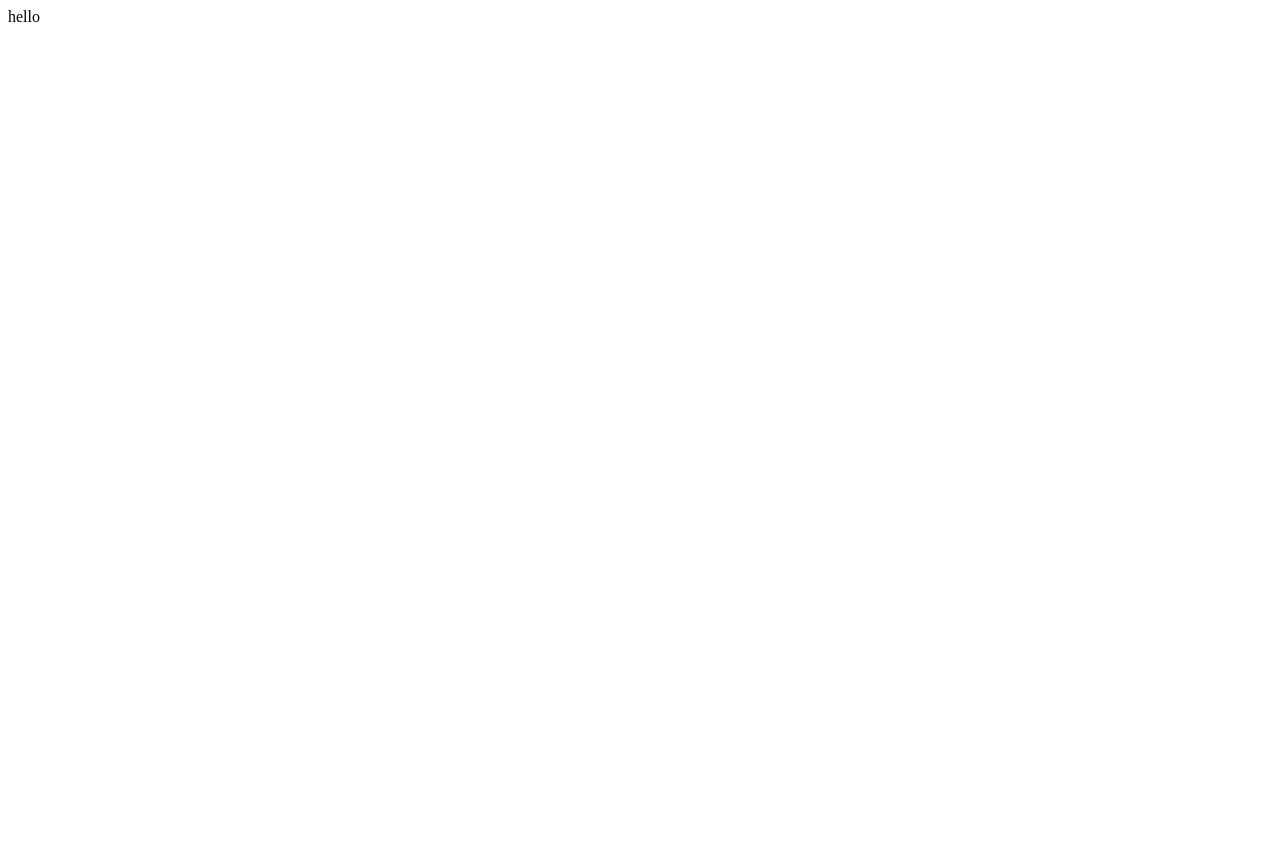
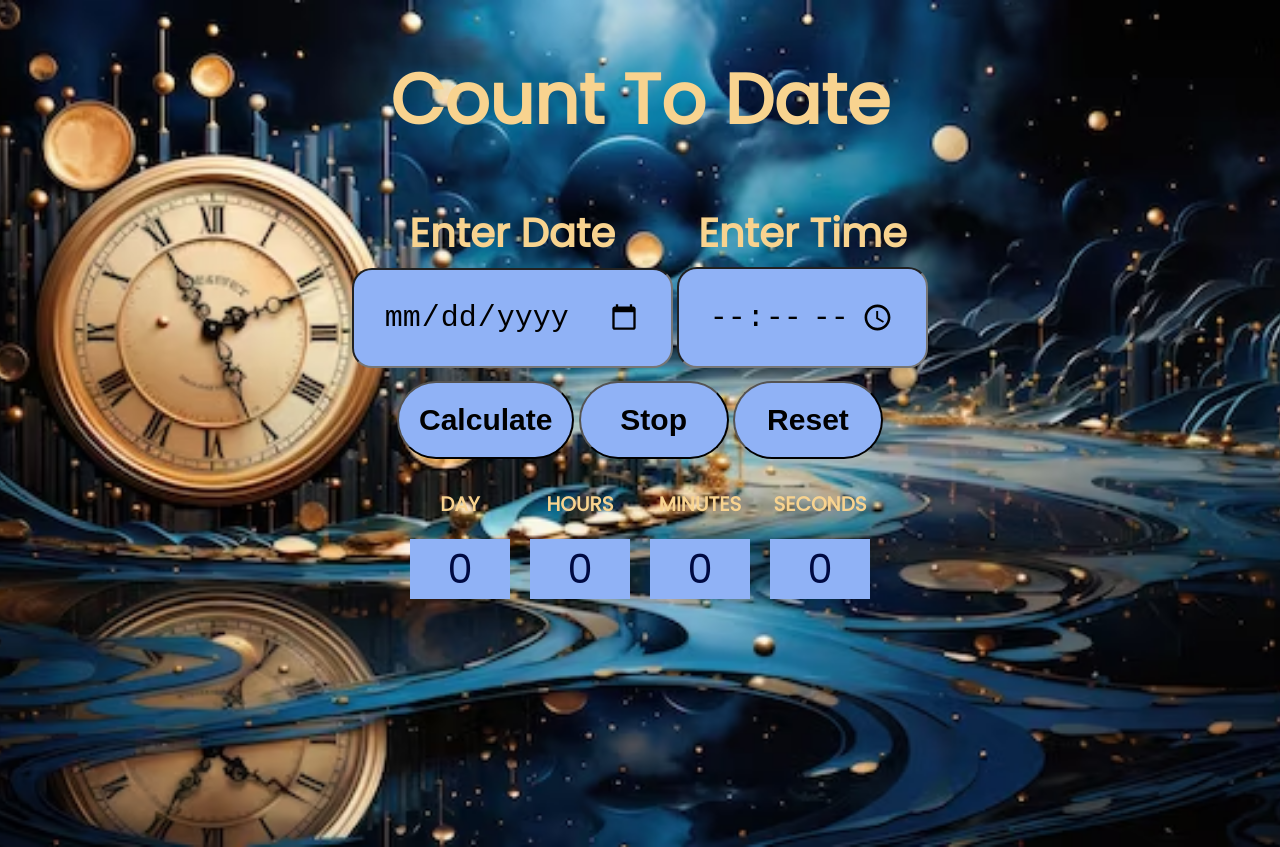
Before and after one commit to DivyaMaryFrancis/Counttodate, a plain HTML site: page index.html in a window 1280 px wide. Before the commit the page ends 800 px from the top, so only its background shows below. Drawn offline with Linux system fonts and the light colour scheme.

Commit message:
code for count to date

```diff
--- /dev/null
+++ b/app.js
@@ -0,0 +1,50 @@
+window.onload = () => {
+    document.querySelector('#calculate').onclick = calculate;
+    document.querySelector('#reset').onclick = reset;
+}
+
+function calculate () {
+    const date = document.querySelector("#date").value;
+    const time = document.querySelector("#time").value;
+
+    const stop = document.querySelector('#stop');
+
+    const endTime = new Date(date + " " + time);
+
+    const interval = setInterval(() => calculateTime(endTime), 1000);
+
+    stop.addEventListener('click', () => {
+        clearInterval(interval);
+    })
+}
+
+function calculateTime(endTime) {
+    const currentTime = new Date();
+
+    const days = document.querySelector('#countdown-days');
+    const hours = document.querySelector('#countdown-hours');
+    const minutes = document.querySelector('#countdown-minutes');
+    const seconds = document.querySelector('#countdown-seconds');
+
+    if (endTime > currentTime) {
+        const timeLeft = (endTime - currentTime) / 1000;
+
+        console.log(timeLeft);
+        days.innerText = Math.floor(timeLeft / (24 * 60 * 60));
+        hours.innerText = Math.floor((timeLeft / (60 * 60)) % 24);
+        minutes.innerText = Math.floor((timeLeft / 60) % 60);
+        seconds.innerText = Math.floor(timeLeft % 60);
+    } else {
+        days.innerText = 0
+        hours.innerText = 0
+        minutes.innerText = 0
+        seconds.innerText = 0
+    }
+}
+
+function reset() {
+    document.querySelector('#countdown-days').innerText = 0;
+    document.querySelector('#countdown-hours').innerText = 0;
+    document.querySelector('#countdown-minutes').innerText = 0;
+    document.querySelector('#countdown-seconds').innerText = 0;
+}
--- a/index.html
+++ b/index.html
@@ -1 +1,48 @@
-<div>hello</div>
+<!DOCTYPE html>
+<html>
+    <head>
+        <title>Count to Date</title>
+        <link rel="stylesheet" href="style.css">
+        <script src="app.js"></script>
+    </head>
+    <body>
+        <h1>Count To Date</h1>
+        <table>
+            <thead>
+                <tr>
+                    <th>Enter Date</th>
+                    <th>Enter Time</th>
+                </tr>
+            </thead>
+            <tbody>
+                <tr>
+                    <td><input type="date" id="date" ></td>
+                    <td><input type="time" id="time" ></td>
+                </tr>
+            </tbody>
+        </table>
+
+        <button id="calculate">Calculate</button>
+        <button id="stop">Stop</button>
+        <button id="reset">Reset</button>
+
+        <div class="countdown">
+            <div>
+                <p class="heading">DAY</p>
+                <div class="time" id="countdown-days">0</div>
+            </div>
+            <div>
+                <p class="heading">HOURS</p>
+                <div class="time" id="countdown-hours">0</div>
+            </div>
+            <div>
+                <p class="heading">MINUTES</p>
+                <div class="time" id="countdown-minutes">0</div>
+            </div>
+            <div>
+                <p class="heading">SECONDS</p>
+                <div class="time" id="countdown-seconds">0</div>
+            </div>
+        </div>
+    </body>
+</html>
--- /dev/null
+++ b/style.css
@@ -0,0 +1,73 @@
+@import url('https://fonts.googleapis.com/css2?family=Poppins&display=swap');
+
+body {
+    text-align: center;
+    background-color: #09031e;
+
+    font-family: 'Poppins', sans-serif;
+
+    background-image: url('image.png'); /* Path to your image */
+    background-size: cover; /* Ensures the image covers the whole page */
+    background-position: center; /* Centers the image */
+    background-repeat: no-repeat; /* Prevents the image from repeating */
+    height: 100vh; /* Full viewport height */
+    font-family: 'Poppins', sans-serif;
+
+    margin: 0;
+}
+
+h1 {
+    color: #f8d38f;
+    font-size: 70px;
+
+}
+
+table {
+    margin: auto;
+}
+
+th {
+    color: #f8d38f;
+    font-size: 40px;
+}
+
+input {
+    font-size: 30px;
+    padding: 30px;
+    border-radius: 20px;
+    background-color: #90b2f6;
+}
+
+button {
+
+    min-width: 150px;
+    margin: 10px 0;
+    padding: 20px;
+    font-size: 30px;
+    background-color: #90b2f6;
+    border-radius: 5px;
+    font-weight: 600;
+    display:inline-block;
+    justify-content: center;
+    border-radius: 40px;
+}
+
+.countdown {
+    display: flex;
+    justify-content: center;
+}
+
+.heading {
+    color: #f8d38f;
+    font-size: 20px;
+    font-weight: bold;
+    text-transform: uppercase;
+}
+
+.time {
+    background-color: #90b2f6;
+    color: #000a42;
+    font-size: 40px;
+    width: 100px;
+    margin: 0 10px;
+}
```
Also changed, not shown: image.png (added).
